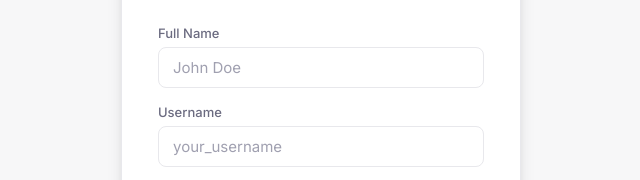
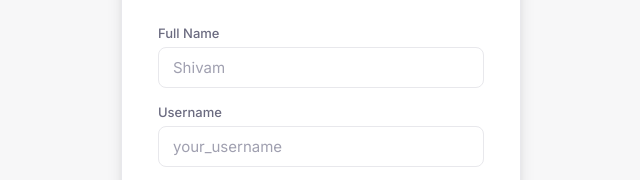
Before and after one commit to shivam7712/backend-auth-practice, a website: page public/index.html in a window 1280 px wide. Both pictures are taken after a click on the button "Sign Up". Shown: the part 325-505 px from the top of the page, 319-959 px from the left. Drawn offline with Linux system fonts and the light colour scheme.

Commit message:
fix: replace John Doe placeholder with Shivam

```diff
--- a/public/index.html
+++ b/public/index.html
@@ -46,7 +46,7 @@
             <form id="signup-form" class="auth-form hidden" autocomplete="off">
                 <div class="field">
                     <label for="signup-name">Full Name</label>
-                    <input type="text" id="signup-name" placeholder="John Doe" required>
+                    <input type="text" id="signup-name" placeholder="Shivam" required>
                 </div>
                 <div class="field">
                     <label for="signup-username">Username</label>
```
